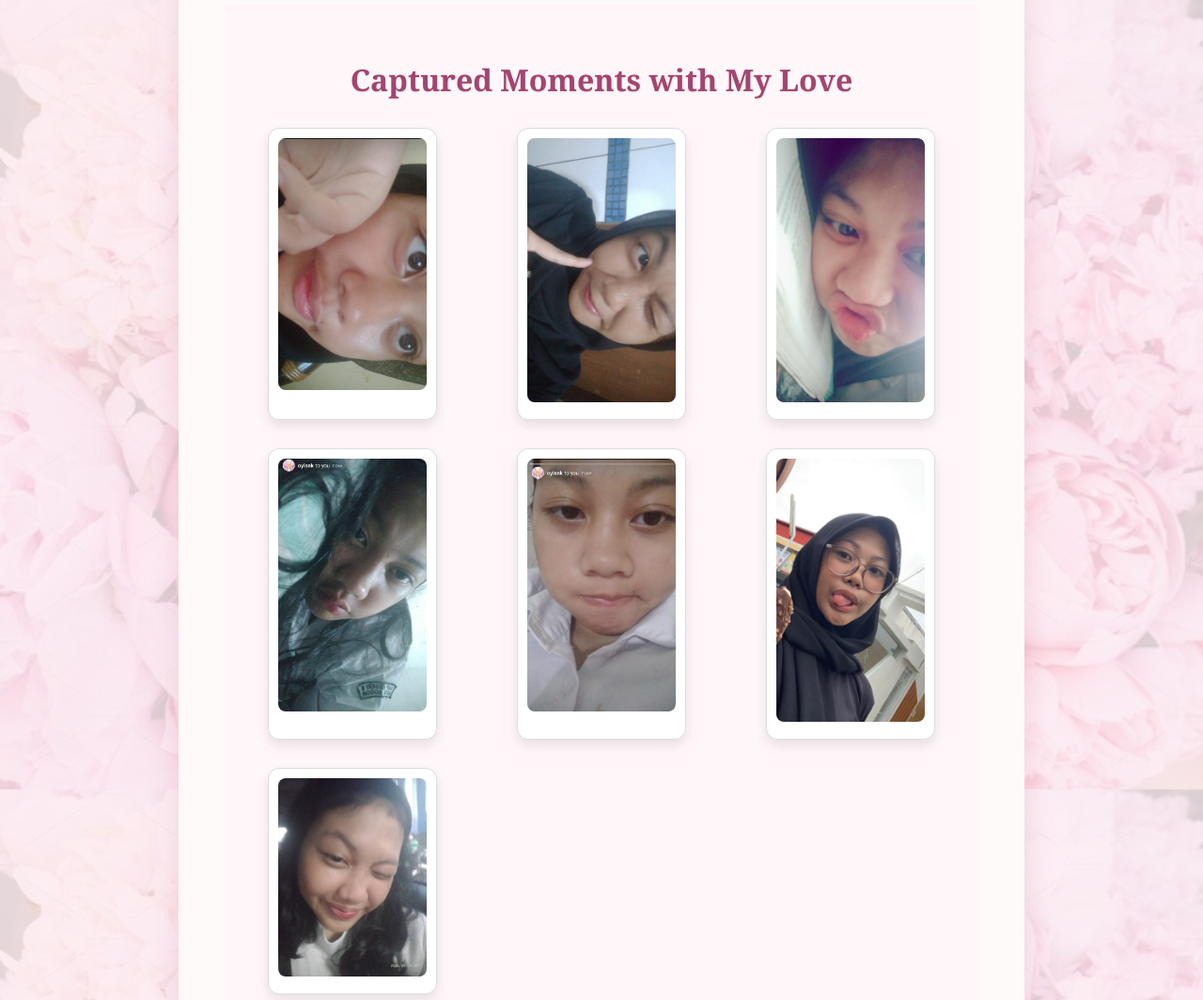
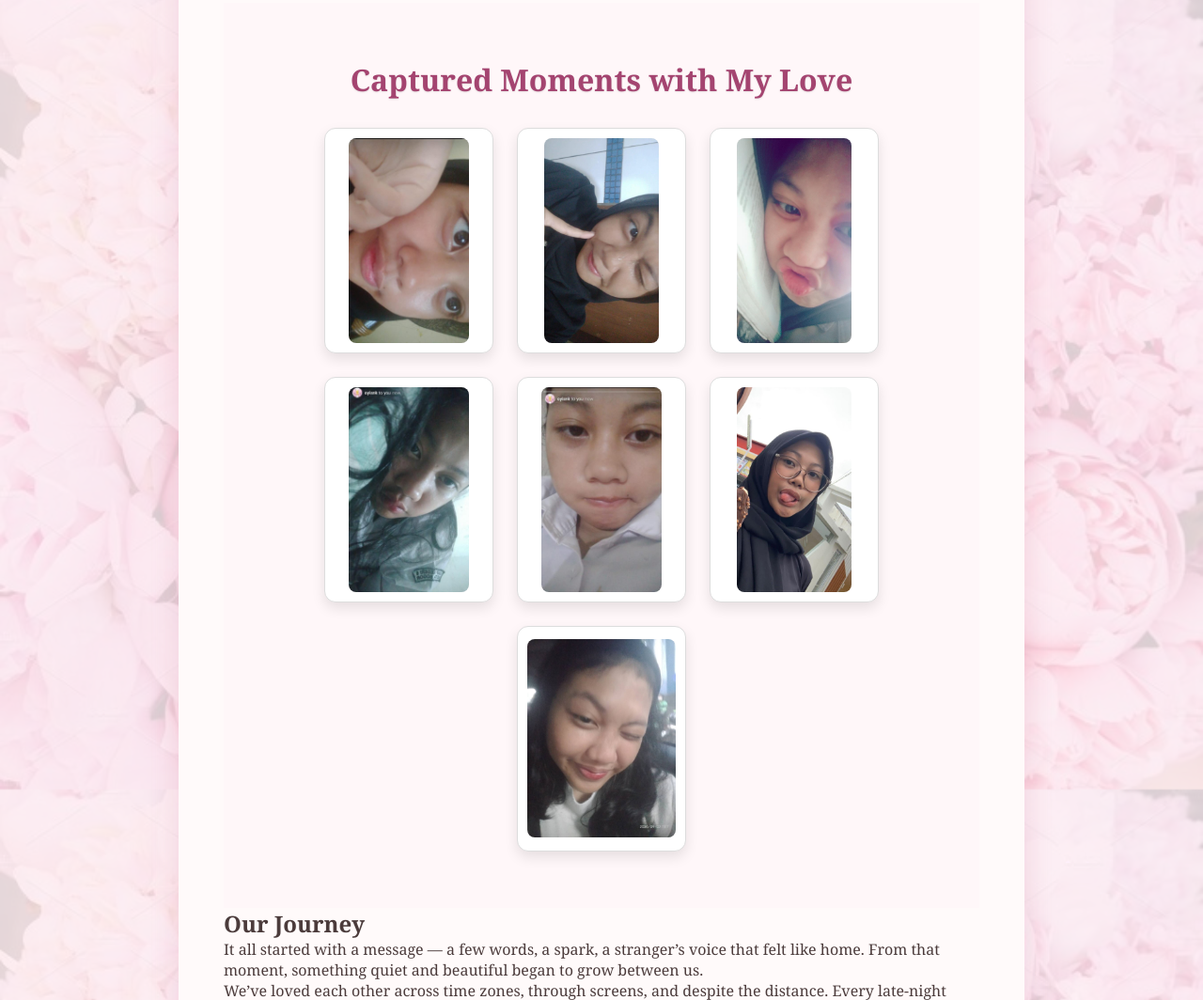
Before and after one commit to jazz-ux/ulaa-graduation, a plain HTML site: page index.html in a window 1280 px wide. Shown: the part 1720-2784 px from the top of the page at 94% size. Drawn offline with Linux system fonts and the light colour scheme; files whose address does not match are found by name.

Commit message:
Update style.css

```diff
--- a/style.css
+++ b/style.css
@@ -193,7 +193,6 @@ body {
 }
 
 /* Gallery Section */
-
 .gallery {
   text-align: center;
   padding: 60px 20px;
@@ -209,30 +208,32 @@ body {
 }
 
 .gallery-grid {
-  display: grid;
-  grid-template-columns: repeat(auto-fit, minmax(180px, 1fr));
-  gap: 30px;
-  justify-items: center;
+  display: flex;
+  flex-wrap: wrap;
+  justify-content: center;
+  gap: 25px;
 }
 
 .polaroid-frame {
   background: #fff;
-  padding: 10px 10px 18px;
+  padding: 10px;
   border: 1px solid #ddd;
   border-radius: 12px;
   box-shadow: 0 6px 14px rgba(0,0,0,0.1);
   transition: transform 0.3s ease, box-shadow 0.3s ease;
   width: 180px;
-  height: auto;
+  height: 240px;
+  display: flex;
+  align-items: center;
+  justify-content: center;
   overflow: hidden;
 }
 
 .polaroid-frame img {
-  width: 100%;
-  height: auto;
+  max-width: 100%;
+  max-height: 100%;
   border-radius: 8px;
-  display: block;
-  transition: transform 0.3s ease;
+  object-fit: cover;
 }
 
 .polaroid-frame:hover {
@@ -240,9 +241,6 @@ body {
   box-shadow: 0 14px 20px rgba(0,0,0,0.15);
 }
 
-.polaroid-frame:hover img {
-  transform: scale(1.04);
-}
 
 
 /* Ending Quote Section */
```
